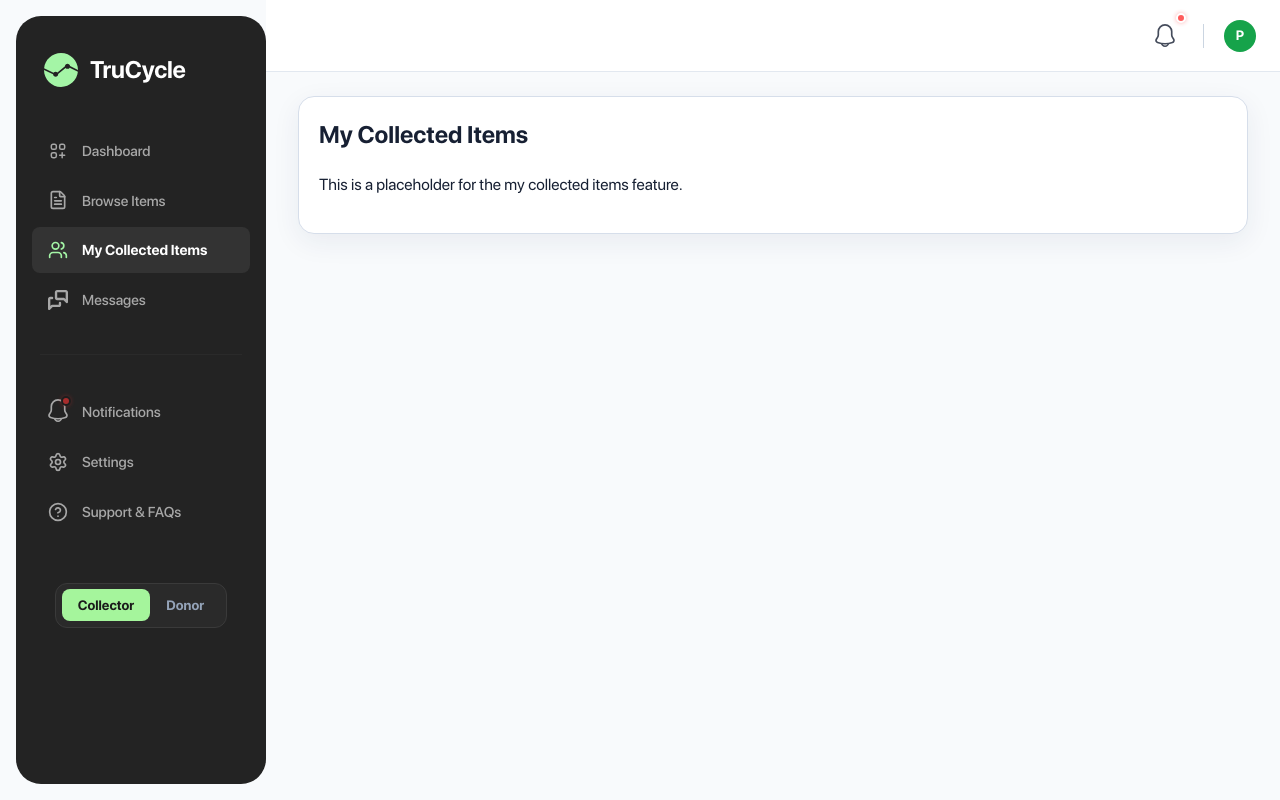
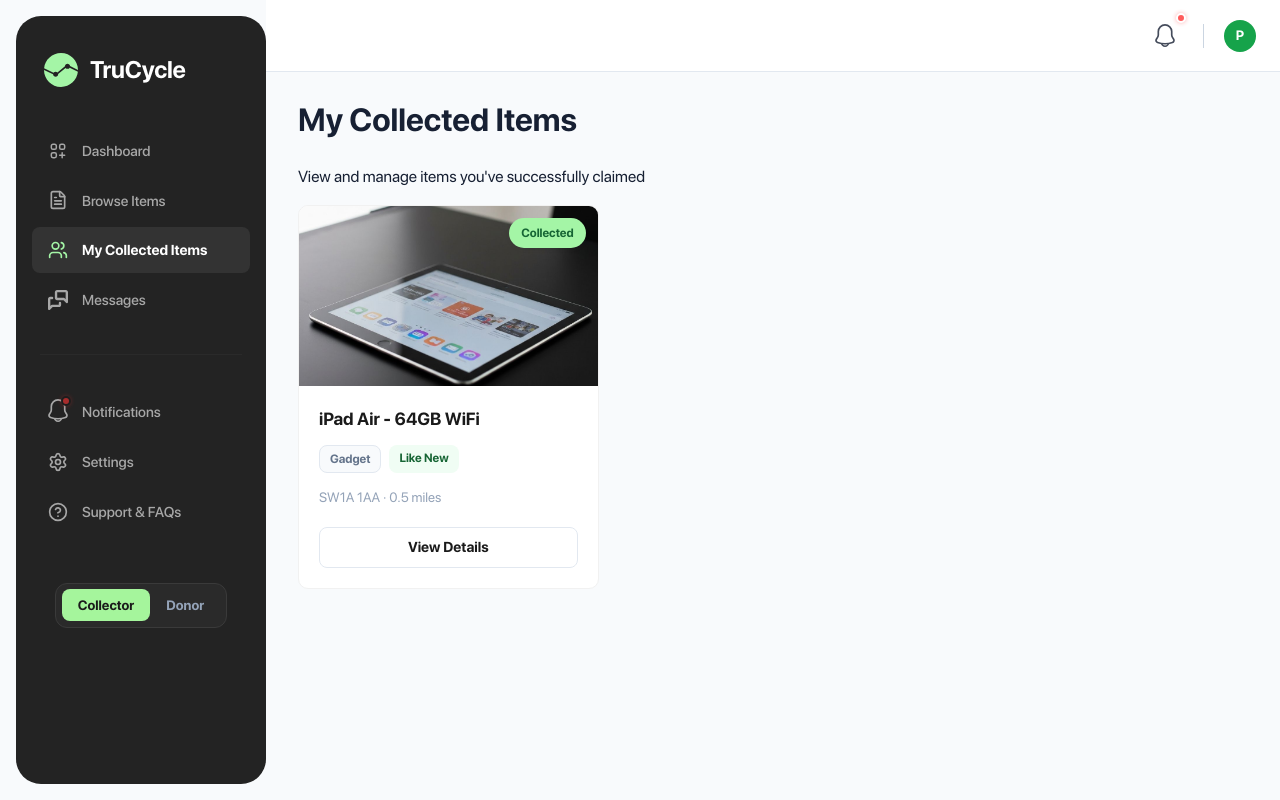
Before and after one commit to TruCycle/web-frontend, a React (Vite) app: page /collected in a window 1280 px wide. Built offline with nearby package versions, Linux system fonts and the light colour scheme; no server answers.

Commit message:
feat: Implement the Collected Items page, replacing the placeholder and updating its empty state with a new caution icon.

```diff
--- a/src/app/routes/AppRoutes.tsx
+++ b/src/app/routes/AppRoutes.tsx
@@ -8,6 +8,7 @@
 )
 const MessagingPage = lazy(() => import('@/features/messaging/ui/MessagingPage'))
 const Dashboard = lazy(() => import('@/features/home/ui/Dashboard'))
+const CollectedItemsPage = lazy(() => import('@/features/collected/ui/CollectedItemsPage'))
 const PlaceholderPage = lazy(() => import('@/shared/ui/placeholder/PlaceholderPage'))
 
 function ShellLayout() {
@@ -27,7 +28,7 @@
         <Route path="/notifications" element={<NotificationsPage />} />
         <Route path="/messages" element={<MessagingPage />} />
         <Route path="/dashboard" element={<Dashboard />} />
-        <Route path="/collected" element={<PlaceholderPage title="My Collected Items" />} />
+        <Route path="/collected" element={<CollectedItemsPage />} />
         <Route path="/settings" element={<PlaceholderPage title="Settings" />} />
         <Route path="/support" element={<PlaceholderPage title="Support & FAQs" />} />
       </Route>
--- a/src/features/collected/ui/CollectedItemsPage.css
+++ b/src/features/collected/ui/CollectedItemsPage.css
@@ -23,8 +23,20 @@
 }
 
 .empty-icon-wrapper {
-    color: #CBD5E1;
-    margin-bottom: 1.5rem;
+    margin-bottom: 2rem;
+    display: flex;
+    align-items: center;
+    justify-content: center;
+    width: 100px;
+    height: 100px;
+    background-color: #F0FDF4;
+    /* Extra soft green */
+    border-radius: 50%;
+}
+
+.caution-svg-icon {
+    width: 40px;
+    height: 40px;
 }
 
 .empty-title {
@@ -56,3 +68,107 @@
 .btn-browse-empty:hover {
     opacity: 0.9;
 }
+
+/* Collected Grid */
+.collected-grid {
+    display: grid;
+    grid-template-columns: repeat(auto-fill, minmax(280px, 1fr));
+    gap: 1.5rem;
+    margin-top: 1rem;
+}
+
+.status-badge {
+    position: absolute;
+    top: 12px;
+    right: 12px;
+    background-color: #A4F5A6;
+    color: #166534;
+    padding: 0.35rem 0.75rem;
+    border-radius: 20px;
+    font-size: 0.75rem;
+    font-weight: 700;
+    box-shadow: 0 2px 4px rgba(0, 0, 0, 0.05);
+}
+
+.btn-view-details {
+    width: 100%;
+    background-color: #ffffff !important;
+    color: #1a1a1a !important;
+    border: 1px solid #e2e8f0 !important;
+    font-weight: 600 !important;
+    padding: 0.75rem !important;
+    border-radius: 0.5rem !important;
+    transition: background-color 0.2s !important;
+}
+
+.btn-view-details:hover {
+    background-color: #f8fafc !important;
+}
+
+/* Item Card Styles */
+.collected-grid .item-card {
+    background: #ffffff;
+    border-radius: 10px;
+    border: 1px solid #f1f1f1;
+    overflow: hidden;
+    cursor: pointer;
+    transition: transform 0.2s ease;
+}
+
+.collected-grid .item-card:hover {
+    transform: translateY(-4px);
+}
+
+.collected-grid .item-image-wrapper {
+    height: 180px;
+    background: #f8fafc;
+    overflow: hidden;
+    position: relative;
+}
+
+.collected-grid .item-image {
+    width: 100%;
+    height: 100%;
+    object-fit: cover;
+}
+
+.collected-grid .item-details {
+    padding: 1.25rem;
+}
+
+.collected-grid .item-title {
+    font-size: 1.1rem;
+    font-weight: 700;
+    color: #1a1a1a;
+    margin-bottom: 0.75rem;
+}
+
+.collected-grid .item-tags {
+    display: flex;
+    gap: 0.5rem;
+    margin-bottom: 0.875rem;
+}
+
+.collected-grid .tag {
+    padding: 0.25rem 0.625rem;
+    border-radius: 0.5rem;
+    font-size: 0.75rem;
+    font-weight: 600;
+}
+
+.collected-grid .tag-category {
+    background-color: #f8fafc;
+    color: #64748b;
+    border: 1px solid #e2e8f0;
+}
+
+.collected-grid .tag-condition {
+    background-color: #f0fdf4;
+    color: #166534;
+}
+
+.collected-grid .item-location {
+    font-size: 0.85rem;
+    color: #94a3b8;
+    margin-bottom: 1.25rem;
+}
--- a/src/features/collected/ui/CollectedItemsPage.tsx
+++ b/src/features/collected/ui/CollectedItemsPage.tsx
@@ -1,11 +1,25 @@
-import React from 'react';
 import { useNavigate } from 'react-router-dom';
-import { PackageOpen } from 'lucide-react';
+import cautionIcon from '@/assets/icons/caution-icon.svg';
 import { Button } from '@/shared/ui/button/Button';
+import ipadImg from '@/assets/images/ipad.jpg';
 import './CollectedItemsPage.css';
+
+// Mock data for collected items
+const COLLECTED_ITEMS = [
+    {
+        id: '1',
+        title: 'iPad Air - 64GB WiFi',
+        category: 'Gadget',
+        condition: 'Like New',
+        location: 'SW1A 1AA · 0.5 miles',
+        image: ipadImg,
+        status: 'Collected'
+    }
+];
 
 export default function CollectedItemsPage() {
     const navigate = useNavigate();
+    const hasItems = COLLECTED_ITEMS.length > 0;
 
     return (
         <div className="collected-content-wrapper">
@@ -14,10 +28,11 @@
                 <p className="welcome-subtitle">View and manage items you've successfully claimed</p>
             </div>
 
+            {!hasItems ? (
                 <div className="empty-collected-card">
                     <div className="empty-state-content">
                         <div className="empty-icon-wrapper">
-                        <PackageOpen size={64} strokeWidth={1.5} />
+                            <img src={cautionIcon} alt="Caution" className="caution-svg-icon" />
                         </div>
                         <h2 className="empty-title">No items collected yet</h2>
                         <p className="empty-message">
@@ -27,10 +42,35 @@
                             className="btn-browse-empty"
                             onClick={() => navigate('/')}
                         >
-                        Start Browsing
+                            Browse Items
+                        </Button>
+                    </div>
+                </div>
+            ) : (
+                <div className="collected-grid">
+                    {COLLECTED_ITEMS.map((item) => (
+                        <div key={item.id} className="item-card">
+                            <div className="item-image-wrapper">
+                                <img src={item.image} alt={item.title} className="item-image" />
+                                <div className="status-badge">{item.status}</div>
+                            </div>
+                            <div className="item-details">
+                                <h3 className="item-title">{item.title}</h3>
+                                <div className="item-tags">
+                                    <span className="tag tag-category">{item.category}</span>
+                                    <span className="tag tag-condition">{item.condition}</span>
+                                </div>
+                                <p className="item-location">{item.location}</p>
+                                <div className="item-actions">
+                                    <Button className="btn-view-details">
+                                        View Details
                                     </Button>
                                 </div>
                             </div>
                         </div>
+                    ))}
+                </div>
+            )}
+        </div>
     );
 }
```
Also changed, not shown: src/assets/icons/caution-icon.svg (added). Lines whose indentation alone changed are shown as unchanged.
